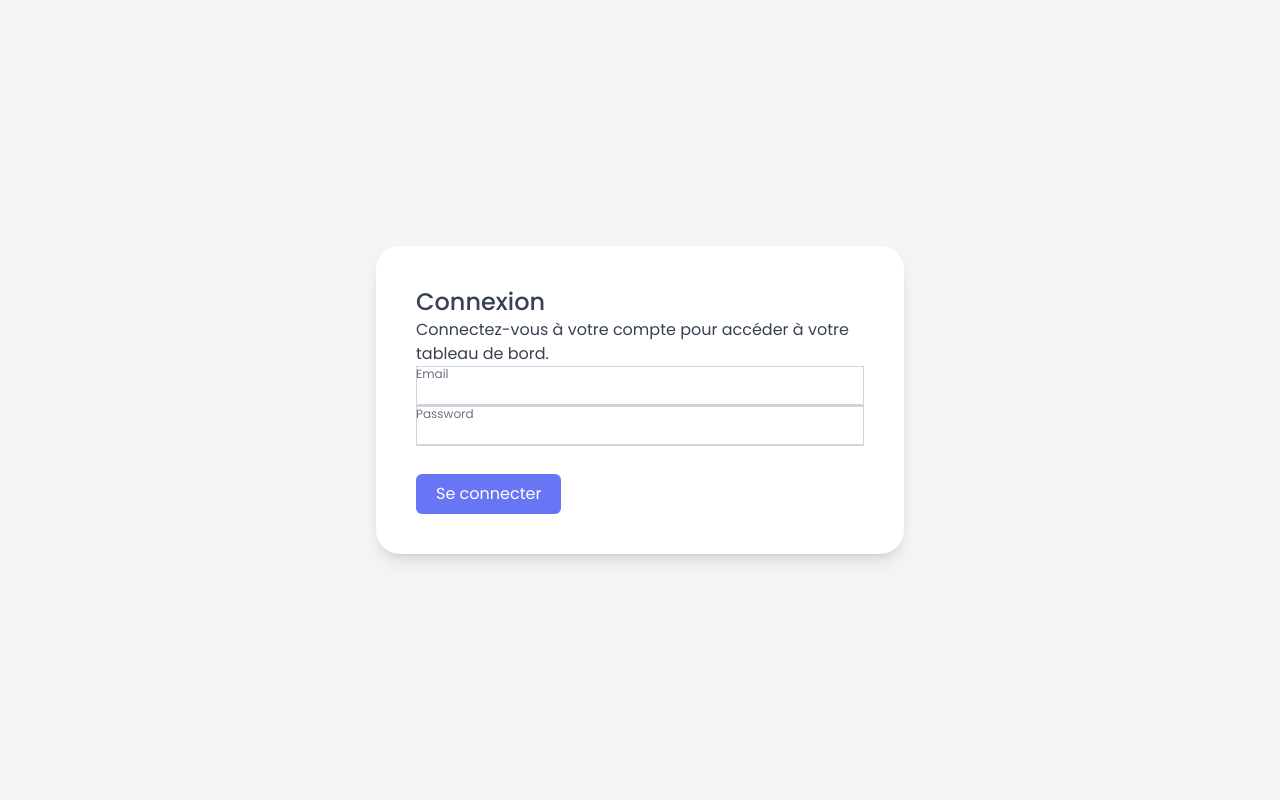
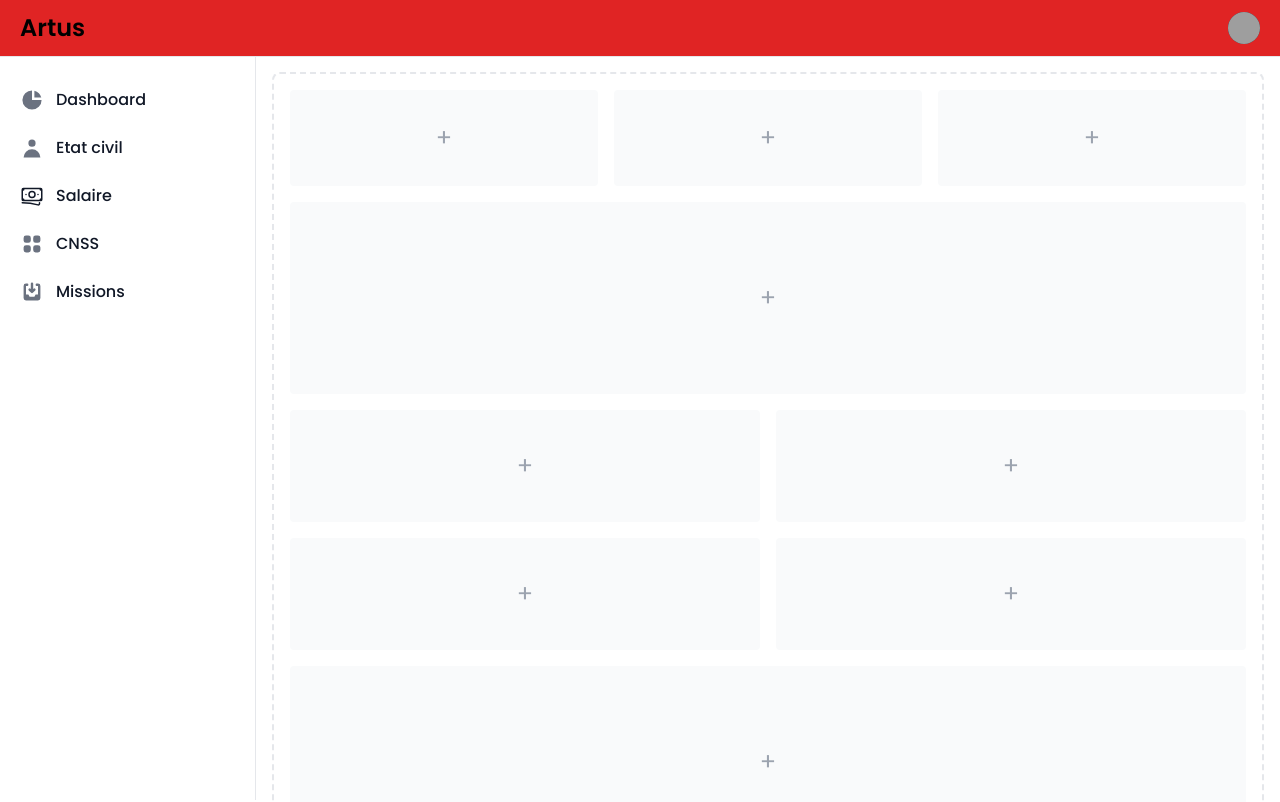
Before and after one commit to A-ELHASSANI/PWA-App, a React (Create React App) app: page /Dashboard in a window 1280 px wide. Before the commit this address led to /. Shown: the top 802 px of the page. Built offline with nearby package versions, Linux system fonts and the light colour scheme; no server answers; grey boxes are pictures that could not be loaded.

Commit message:
Aside bar

```diff
--- a/src/pages/Dashboard.js
+++ b/src/pages/Dashboard.js
@@ -8,11 +8,11 @@ import {  _TestLogin_ } from '..';
   const Dashboard = () => {
   const navigate = useNavigate();
 
-  useEffect(() => {
-  if(_TestLogin_ == null){
-    navigate('/');
-  }
- })
+//   useEffect(() => {
+//   if(_TestLogin_ == null){
+//     navigate('/');
+//   }
+//  })
 
     return (
       <>
--- a/src/pages/Navbar.js
+++ b/src/pages/Navbar.js
@@ -1,70 +1,102 @@
-import React, { useEffect , useState } from 'react';
+import React, { useEffect, useState } from "react";
 
-import axios from 'axios';
-import { _URL_  } from '..';
+import axios from "axios";
+import { _URL_ } from "..";
 class Navbar extends React.Component {
   constructor(props) {
     super(props);
     this.getUser();
     this.state = {
-        user: {}
+      user: {},
     };
   }
   //  componentDidMount() {
 
   //   }
 
-      getUser = () =>{
-      axios.post(_URL_+'validate_token.php', {
-         jwt:  localStorage.getItem('token')
-       }
-       ).then((response) => {
-         console.log(response.data.user)
-         if( response.data.user){
+  getUser = () => {
+    axios
+      .post(_URL_ + "validate_token.php", {
+        jwt: localStorage.getItem("token"),
+      })
+      .then((response) => {
+        console.log(response.data.user);
+        if (response.data.user) {
           this.setState({ user: response.data.user });
-
-         }else{
-
+        } else {
         }
       });
-     }
+  };
 
   render() {
-
-
     return (
       <>
-
-<nav className="fixed top-0 z-50 w-full bg-white border-b border-gray-200 dark:bg-gray-800 dark:border-gray-700">
+        <nav className="fixed top-0 z-50 w-full bg-red-600 border-b border-gray-200 dark:bg-gray-800 dark:border-gray-700">
           <div className="px-3 py-3 lg:px-5 lg:pl-3">
             <div className="flex items-center justify-between">
               <div className="flex items-center justify-start">
-        <button data-drawer-target="logo-sidebar" data-drawer-toggle="logo-sidebar" aria-controls="logo-sidebar" type="button" className="inline-flex items-center p-2 text-sm text-gray-500 rounded-lg md:hidden hover:bg-gray-100 focus:outline-none focus:ring-2 focus:ring-gray-200 dark:text-gray-400 dark:hover:bg-gray-700 dark:focus:ring-gray-600">
+                <button
+                  data-drawer-target="logo-sidebar"
+                  data-drawer-toggle="logo-sidebar"
+                  aria-controls="logo-sidebar"
+                  type="button"
+                  className="inline-flex items-center p-2 text-sm text-gray-500 rounded-lg md:hidden hover:bg-gray-100 focus:outline-none focus:ring-2 focus:ring-gray-200 dark:text-gray-400 dark:hover:bg-gray-700 dark:focus:ring-gray-600"
+                >
                   <span className="sr-only">Open sidebar</span>
-            <svg className="w-6 h-6" aria-hidden="true" fill="currentColor" viewBox="0 0 20 20" xmlns="http://www.w3.org/2000/svg">
-               <path clipRule="evenodd" fillRule="evenodd" d="M2 4.75A.75.75 0 012.75 4h14.5a.75.75 0 010 1.5H2.75A.75.75 0 012 4.75zm0 10.5a.75.75 0 01.75-.75h7.5a.75.75 0 010 1.5h-7.5a.75.75 0 01-.75-.75zM2 10a.75.75 0 01.75-.75h14.5a.75.75 0 010 1.5H2.75A.75.75 0 012 10z"></path>
+                  <svg
+                    className="w-6 h-6"
+                    aria-hidden="true"
+                    fill="currentColor"
+                    viewBox="0 0 20 20"
+                    xmlns="http://www.w3.org/2000/svg"
+                  >
+                    <path
+                      clipRule="evenodd"
+                      fillRule="evenodd"
+                      d="M2 4.75A.75.75 0 012.75 4h14.5a.75.75 0 010 1.5H2.75A.75.75 0 012 4.75zm0 10.5a.75.75 0 01.75-.75h7.5a.75.75 0 010 1.5h-7.5a.75.75 0 01-.75-.75zM2 10a.75.75 0 01.75-.75h14.5a.75.75 0 010 1.5H2.75A.75.75 0 012 10z"
+                    ></path>
                   </svg>
                 </button>
                 <a href="https://flowbite.com" className="flex ml-2 md:mr-24">
                   {/* <img src="https://flowbite.com/docs/images/logo.svg" className="h-8 mr-3" alt="FlowBite Logo" /> */}
-          <span className="self-center text-xl font-semibold sm:text-2xl whitespace-nowrap dark:text-white">Artus</span>
+                  <span className="self-center text-xl font-semibold sm:text-2xl whitespace-nowrap dark:text-white ">
+                    Artus
+                  </span>
                 </a>
               </div>
               <div className="flex items-center">
                 <div className="flex items-center ml-3">
                   <div>
-              <button type="button" className="flex text-sm bg-gray-800 rounded-full focus:ring-4 focus:ring-gray-300 dark:focus:ring-gray-600" aria-expanded="false" data-dropdown-toggle="dropdown-user">
+                    <button
+                      type="button"
+                      className="flex text-sm bg-gray-800 rounded-full focus:ring-4 focus:ring-gray-300 dark:focus:ring-gray-600"
+                      aria-expanded="false"
+                      data-dropdown-toggle="dropdown-user"
+                    >
                       <span className="sr-only">Open user menu</span>
 
-                <img className="w-8 h-8 rounded-full" src="https://flowbite.com/docs/images/people/profile-picture-5.jpg" alt="user " />
+                      <img
+                        className="w-8 h-8 rounded-full"
+                        src="https://flowbite.com/docs/images/people/profile-picture-5.jpg"
+                        alt="user "
+                      />
                     </button>
                   </div>
-            <div className="z-50 hidden my-4 text-base list-none bg-white divide-y divide-gray-100 rounded shadow dark:bg-gray-700 dark:divide-gray-600" id="dropdown-user">
+                  <div
+                    className="z-50 hidden my-4 text-base list-none bg-white divide-y divide-gray-100 rounded shadow dark:bg-gray-700 dark:divide-gray-600"
+                    id="dropdown-user"
+                  >
                     <div className="px-4 py-3" role="none">
-                <p className="text-sm text-gray-900 dark:text-white" role="none">
+                      <p
+                        className="text-sm text-gray-900 dark:text-white"
+                        role="none"
+                      >
                         Neil Sims
                       </p>
-                <p className="text-sm font-medium text-gray-900 truncate dark:text-gray-300" role="none">
+                      <p
+                        className="text-sm font-medium text-gray-900 truncate dark:text-gray-300"
+                        role="none"
+                      >
                         neil.sims@flowbite.com
                       </p>
                     </div>
@@ -89,53 +121,105 @@ class Navbar extends React.Component {
           </div>
         </nav>
 
-<aside id="logo-sidebar" className="fixed top-0 left-0 z-40 w-64 h-screen pt-20 transition-transform -translate-x-full bg-white border-r border-gray-200 sm:translate-x-0 dark:bg-gray-800 dark:border-gray-700" aria-label="Sidebar">
+        <aside
+          id="logo-sidebar"
+          className="fixed top-0 left-0 z-40 w-64 h-screen pt-20 transition-transform -translate-x-full bg-white border-r border-gray-200 sm:translate-x-0 dark:bg-gray-800 dark:border-gray-700"
+          aria-label="Sidebar"
+        >
           <div className="h-full px-3 pb-4 overflow-y-auto bg-white dark:bg-gray-800">
             <ul className="space-y-2 font-medium">
-         {/* <li>
-            <a href="#" className="flex items-center p-2 text-gray-900 rounded-lg dark:text-white hover:bg-gray-100 dark:hover:bg-gray-700">
-               <svg aria-hidden="true" className="w-6 h-6 text-gray-500 transition duration-75 dark:text-gray-400 group-hover:text-gray-900 dark:group-hover:text-white" fill="currentColor" viewBox="0 0 20 20" xmlns="http://www.w3.org/2000/svg"><path d="M2 10a8 8 0 018-8v8h8a8 8 0 11-16 0z"></path><path d="M12 2.252A8.014 8.014 0 0117.748 8H12V2.252z"></path></svg>
+              <li>
+                <a
+                  href="#"
+                  className="flex items-center p-2 text-gray-900 rounded-lg dark:text-white hover:bg-gray-100 dark:hover:bg-gray-700"
+                >
+                  <svg
+                    aria-hidden="true"
+                    className="w-6 h-6 text-gray-500 transition duration-75 dark:text-gray-400 group-hover:text-gray-900 dark:group-hover:text-white"
+                    fill="currentColor"
+                    viewBox="0 0 20 20"
+                    xmlns="http://www.w3.org/2000/svg"
+                  >
+                    <path d="M2 10a8 8 0 018-8v8h8a8 8 0 11-16 0z"></path>
+                    <path d="M12 2.252A8.014 8.014 0 0117.748 8H12V2.252z"></path>
+                  </svg>
                   <span className="ml-3">Dashboard</span>
                 </a>
               </li>
               <li>
-            <a href="#" className="flex items-center p-2 text-gray-900 rounded-lg dark:text-white hover:bg-gray-100 dark:hover:bg-gray-700">
-               <svg aria-hidden="true" className="flex-shrink-0 w-6 h-6 text-gray-500 transition duration-75 dark:text-gray-400 group-hover:text-gray-900 dark:group-hover:text-white" fill="currentColor" viewBox="0 0 20 20" xmlns="http://www.w3.org/2000/svg"><path d="M5 3a2 2 0 00-2 2v2a2 2 0 002 2h2a2 2 0 002-2V5a2 2 0 00-2-2H5zM5 11a2 2 0 00-2 2v2a2 2 0 002 2h2a2 2 0 002-2v-2a2 2 0 00-2-2H5zM11 5a2 2 0 012-2h2a2 2 0 012 2v2a2 2 0 01-2 2h-2a2 2 0 01-2-2V5zM11 13a2 2 0 012-2h2a2 2 0 012 2v2a2 2 0 01-2 2h-2a2 2 0 01-2-2v-2z"></path></svg>
-               <span className="flex-1 ml-3 whitespace-nowrap">Kanban</span>
-               <span className="inline-flex items-center justify-center px-2 ml-3 text-sm font-medium text-gray-800 bg-gray-200 rounded-full dark:bg-gray-700 dark:text-gray-300">Pro</span>
+                <a
+                  href="#"
+                  className="flex items-center p-2 text-gray-900 rounded-lg dark:text-white hover:bg-gray-100 dark:hover:bg-gray-700"
+                >
+                  <svg
+                    aria-hidden="true"
+                    className="flex-shrink-0 w-6 h-6 text-gray-500 transition duration-75 dark:text-gray-400 group-hover:text-gray-900 dark:group-hover:text-white"
+                    fill="currentColor"
+                    viewBox="0 0 20 20"
+                    xmlns="http://www.w3.org/2000/svg"
+                  >
+                    <path
+                      fillRule="evenodd"
+                      d="M10 9a3 3 0 100-6 3 3 0 000 6zm-7 9a7 7 0 1114 0H3z"
+                      clipRule="evenodd"
+                    ></path>
+</svg>
+
+                  <span className="flex-1 ml-3 whitespace-nowrap">Etat civil</span>
                 </a>
               </li>
               <li>
-            <a href="#" className="flex items-center p-2 text-gray-900 rounded-lg dark:text-white hover:bg-gray-100 dark:hover:bg-gray-700">
-               <svg aria-hidden="true" className="flex-shrink-0 w-6 h-6 text-gray-500 transition duration-75 dark:text-gray-400 group-hover:text-gray-900 dark:group-hover:text-white" fill="currentColor" viewBox="0 0 20 20" xmlns="http://www.w3.org/2000/svg"><path d="M8.707 7.293a1 1 0 00-1.414 1.414l2 2a1 1 0 001.414 0l2-2a1 1 0 00-1.414-1.414L11 7.586V3a1 1 0 10-2 0v4.586l-.293-.293z"></path><path d="M3 5a2 2 0 012-2h1a1 1 0 010 2H5v7h2l1 2h4l1-2h2V5h-1a1 1 0 110-2h1a2 2 0 012 2v10a2 2 0 01-2 2H5a2 2 0 01-2-2V5z"></path></svg>
-               <span className="flex-1 ml-3 whitespace-nowrap">Inbox</span>
-               <span className="inline-flex items-center justify-center w-3 h-3 p-3 ml-3 text-sm font-medium text-blue-800 bg-blue-100 rounded-full dark:bg-blue-900 dark:text-blue-300">3</span>
+                <a
+                  href="#"
+                  className="flex items-center p-2 text-gray-900 rounded-lg dark:text-white hover:bg-gray-100 dark:hover:bg-gray-700"
+                >
+                  <svg xmlns="http://www.w3.org/2000/svg" fill="none" viewBox="0 0 24 24" stroke-width="1.5" stroke="currentColor" class="w-6 h-6">
+  <path stroke-linecap="round" stroke-linejoin="round" d="M2.25 18.75a60.07 60.07 0 0115.797 2.101c.727.198 1.453-.342 1.453-1.096V18.75M3.75 4.5v.75A.75.75 0 013 6h-.75m0 0v-.375c0-.621.504-1.125 1.125-1.125H20.25M2.25 6v9m18-10.5v.75c0 .414.336.75.75.75h.75m-1.5-1.5h.375c.621 0 1.125.504 1.125 1.125v9.75c0 .621-.504 1.125-1.125 1.125h-.375m1.5-1.5H21a.75.75 0 00-.75.75v.75m0 0H3.75m0 0h-.375a1.125 1.125 0 01-1.125-1.125V15m1.5 1.5v-.75A.75.75 0 003 15h-.75M15 10.5a3 3 0 11-6 0 3 3 0 016 0zm3 0h.008v.008H18V10.5zm-12 0h.008v.008H6V10.5z" />
+
+</svg>
+                  <span className="flex-1 ml-3 whitespace-nowrap">
+                    Salaire
+                  </span>
                 </a>
               </li>
               <li>
-            <a href="#" className="flex items-center p-2 text-gray-900 rounded-lg dark:text-white hover:bg-gray-100 dark:hover:bg-gray-700">
-               <svg aria-hidden="true" className="flex-shrink-0 w-6 h-6 text-gray-500 transition duration-75 dark:text-gray-400 group-hover:text-gray-900 dark:group-hover:text-white" fill="currentColor" viewBox="0 0 20 20" xmlns="http://www.w3.org/2000/svg"><path fillRule="evenodd" d="M10 9a3 3 0 100-6 3 3 0 000 6zm-7 9a7 7 0 1114 0H3z" clipRule="evenodd"></path></svg>
-               <span className="flex-1 ml-3 whitespace-nowrap">Users</span>
+                <a
+                  href="#"
+                  className="flex items-center p-2 text-gray-900 rounded-lg dark:text-white hover:bg-gray-100 dark:hover:bg-gray-700"
+                >
+                  <svg
+                    aria-hidden="true"
+                    className="flex-shrink-0 w-6 h-6 text-gray-500 transition duration-75 dark:text-gray-400 group-hover:text-gray-900 dark:group-hover:text-white"
+                    fill="currentColor"
+                    viewBox="0 0 20 20"
+                    xmlns="http://www.w3.org/2000/svg"
+                  >
+                    <path d="M5 3a2 2 0 00-2 2v2a2 2 0 002 2h2a2 2 0 002-2V5a2 2 0 00-2-2H5zM5 11a2 2 0 00-2 2v2a2 2 0 002 2h2a2 2 0 002-2v-2a2 2 0 00-2-2H5zM11 5a2 2 0 012-2h2a2 2 0 012 2v2a2 2 0 01-2 2h-2a2 2 0 01-2-2V5zM11 13a2 2 0 012-2h2a2 2 0 012 2v2a2 2 0 01-2 2h-2a2 2 0 01-2-2v-2z"></path>
+                  </svg>
+                  <span className="flex-1 ml-3 whitespace-nowrap">CNSS</span>
                 </a>
               </li>
               <li>
-            <a href="#" className="flex items-center p-2 text-gray-900 rounded-lg dark:text-white hover:bg-gray-100 dark:hover:bg-gray-700">
-               <svg aria-hidden="true" className="flex-shrink-0 w-6 h-6 text-gray-500 transition duration-75 dark:text-gray-400 group-hover:text-gray-900 dark:group-hover:text-white" fill="currentColor" viewBox="0 0 20 20" xmlns="http://www.w3.org/2000/svg"><path fillRule="evenodd" d="M10 2a4 4 0 00-4 4v1H5a1 1 0 00-.994.89l-1 9A1 1 0 004 18h12a1 1 0 00.994-1.11l-1-9A1 1 0 0015 7h-1V6a4 4 0 00-4-4zm2 5V6a2 2 0 10-4 0v1h4zm-6 3a1 1 0 112 0 1 1 0 01-2 0zm7-1a1 1 0 100 2 1 1 0 000-2z" clipRule="evenodd"></path></svg>
-               <span className="flex-1 ml-3 whitespace-nowrap">Products</span>
+                <a
+                  href="#"
+                  className="flex items-center p-2 text-gray-900 rounded-lg dark:text-white hover:bg-gray-100 dark:hover:bg-gray-700"
+                >
+                  <svg
+                    aria-hidden="true"
+                    className="flex-shrink-0 w-6 h-6 text-gray-500 transition duration-75 dark:text-gray-400 group-hover:text-gray-900 dark:group-hover:text-white"
+                    fill="currentColor"
+                    viewBox="0 0 20 20"
+                    xmlns="http://www.w3.org/2000/svg"
+                  >
+                    <path d="M8.707 7.293a1 1 0 00-1.414 1.414l2 2a1 1 0 001.414 0l2-2a1 1 0 00-1.414-1.414L11 7.586V3a1 1 0 10-2 0v4.586l-.293-.293z"></path>
+                    <path d="M3 5a2 2 0 012-2h1a1 1 0 010 2H5v7h2l1 2h4l1-2h2V5h-1a1 1 0 110-2h1a2 2 0 012 2v10a2 2 0 01-2 2H5a2 2 0 01-2-2V5z"></path>
+                  </svg>
+                  <span className="flex-1 ml-3 whitespace-nowrap">Missions</span>
                 </a>
               </li>
-         <li>
-            <a href="#" className="flex items-center p-2 text-gray-900 rounded-lg dark:text-white hover:bg-gray-100 dark:hover:bg-gray-700">
-               <svg aria-hidden="true" className="flex-shrink-0 w-6 h-6 text-gray-500 transition duration-75 dark:text-gray-400 group-hover:text-gray-900 dark:group-hover:text-white" fill="currentColor" viewBox="0 0 20 20" xmlns="http://www.w3.org/2000/svg"><path fillRule="evenodd" d="M3 3a1 1 0 00-1 1v12a1 1 0 102 0V4a1 1 0 00-1-1zm10.293 9.293a1 1 0 001.414 1.414l3-3a1 1 0 000-1.414l-3-3a1 1 0 10-1.414 1.414L14.586 9H7a1 1 0 100 2h7.586l-1.293 1.293z" clipRule="evenodd"></path></svg>
-               <span className="flex-1 ml-3 whitespace-nowrap">Sign In</span>
-            </a>
-         </li>
-         <li>
-            <a href="#" className="flex items-center p-2 text-gray-900 rounded-lg dark:text-white hover:bg-gray-100 dark:hover:bg-gray-700">
-               <svg aria-hidden="true" className="flex-shrink-0 w-6 h-6 text-gray-500 transition duration-75 dark:text-gray-400 group-hover:text-gray-900 dark:group-hover:text-white" fill="currentColor" viewBox="0 0 20 20" xmlns="http://www.w3.org/2000/svg"><path fillRule="evenodd" d="M5 4a3 3 0 00-3 3v6a3 3 0 003 3h10a3 3 0 003-3V7a3 3 0 00-3-3H5zm-1 9v-1h5v2H5a1 1 0 01-1-1zm7 1h4a1 1 0 001-1v-1h-5v2zm0-4h5V8h-5v2zM9 8H4v2h5V8z" clipRule="evenodd"></path></svg>
-               <span className="flex-1 ml-3 whitespace-nowrap">Sign Up</span>
-            </a>
-         </li> */}
+
+
+              {/* --------------- */}
             </ul>
           </div>
         </aside>
@@ -189,10 +273,8 @@ class Navbar extends React.Component {
             </div>
           </div>
         </div>
-
       </>
-    )
-
+    );
   }
 }
-export default Navbar
+export default Navbar;
```
Lines whose indentation alone changed are shown as unchanged.
